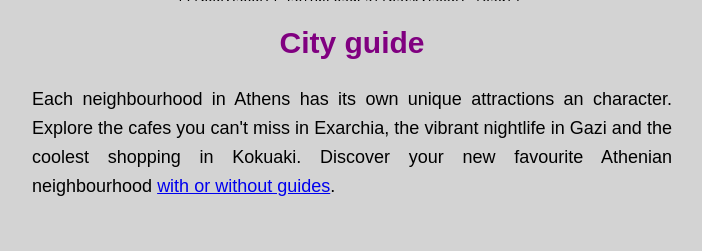
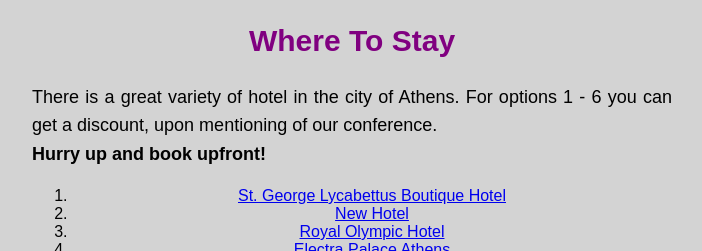
Before and after one commit to aandrovitsanea/Open-source-Conference-Website-Template, a PHP site: page /LocationPage.php in a window 1280 px wide. Shown: the part 1039-1290 px from the top of the page, without its empty margins (288-990 px from the left). Run offline with PHP 8.4, Linux system fonts and the light colour scheme; some libraries are stand-ins or nearby versions.

Commit message:
change venue to Syntagma - add map - add section accomodation

```diff
--- a/Files/LocationPage.php
+++ b/Files/LocationPage.php
@@ -26,6 +26,7 @@
                         </button>
                     <div class="dropdown-content">
                         <a href="#loc">Venue</a>
+                        <a href="#stay">Accommodation</a>
                         <a href="#guide">City guide</a>
                         <a href="#other_conf">More conferences</a>
                     </div></li>
@@ -40,18 +41,51 @@
 
         <h2 id="loc">Where To Find Us</h2>
         <p>
-            <b>The International Conference on Web Technologies</b> is taking place at <i>Odyssea Androutsou 3, Marousi, Athens</i>
+            <b>The International Conference on Web Technologies</b> is taking place in the heart of the busy city of Athens, at Syntagma Square, <i>Leoforos Vasilisis Amalias 133, Athina 105 57</i>.
         </p>
-        <h4>Instructions</h4>
         <p>
-            As seen in the map below, <i>Odyssea Androutsou 3</i> is a 2-minute walk from the nearest <br> metro-station; <a href="https://en.wikipedia.org/wiki/Marousi_metro_station" style="text-decoration:none;color:blue;">Marousi</a>
+            The venue is a 2-minute walk from the nearest metro-station; <a href="https://en.wikipedia.org/wiki/Syntagma_metro_station" style="text-decoration:none;color:blue;">Syntagma</a>.
         </p>
 <!----------------------- EMBED GOOGLE MAP FROM: https://www.embedgooglemap.net/ ------------------------->
         <div id="map">
-            <div class="mapouter"><div class="gmap_canvas"><iframe width="350" height="350" id="gmap_canvas" src="https://maps.google.com/maps?q=odyssea%20androutsou%203,%20marousi&t=&z=15&ie=UTF8&iwloc=&output=embed" frameborder="0" scrolling="no" marginheight="0" marginwidth="0"></iframe><a href="https://soap2day-to.com">soap2day</a><br><style>.mapouter{position:relative;text-align:right;height:350px;width:350px;}</style><a href="https://www.embedgooglemap.net">embedgooglemap.net</a><style>.gmap_canvas {overflow:hidden;background:none!important;height:350px;width:350px;}</style></div></div>
+            <iframe src="https://www.google.com/maps/embed?pb=!1m18!1m12!1m3!1d1111.954170666153!2d23.735067268376994!3d37.97523107488494!2m3!1f0!2f0!3f0!3m2!1i1024!2i768!4f13.1!3m3!1m2!1s0x14a1bd3edda00197%3A0xc496fdfe023ef242!2sMonument%20of%20the%20Unknown%20Soldier!5e0!3m2!1sen!2sgr!4v1614035008681!5m2!1sen!2sgr" width="600" height="450" style="border:0;" allowfullscreen="" loading="lazy"></iframe>
         </div>
 
 <!----------------------------------- CITY GUIDE --------------------------------------------------->
+        <h2 id="stay">Where To Stay</h2>
+        <p>
+            There is a great variety of hotel in the city of Athens. For options 1 - 6 you can get a discount, upon mentioning of our conference. <br> <b>Hurry up and book upfront!</b>
+        </p>
+
+        <ol>
+            <li><a href="http://lycabettus.athenshotels.it" class="external">St. George Lycabettus Boutique Hotel</a></li>
+            <li><a href="http://newhotel.athenshotels.it" class="external">New Hotel</a></li>
+            <li><a href="http://royalolympichotel.athenshotels.it" class="external">Royal Olympic Hotel</a></li>
+            <li><a href="http://electrapalace.athenshotels.it" class="external">Electra Palace Athens</a></li>
+            <li><a href="http://semiramis.athenshotels.it" class="external">Semiramis Hotel</a></li>
+            <li><a href="http://divanicaravel.athenshotels.it" class="external">Divani Caravel</a></li>
+            <li><a href="?param[lang]=en&amp;param[idmarea]=1&amp;param[loc_country]=GRC&amp;param[loc]=HIATH&amp;param[idhtl]=1875127&amp;action=form_hotel_description">Sofitel Athens Airport</a></li>
+            <li><a href="http://classicalkinggeorge.athenshotels.it" class="external">King George, a Luxury Collection Hotel, Athens</a></li>
+            <li><a href="http://crowneplaza.athenshotels.it" class="external">Crowne Plaza Athens City Centre</a></li>
+            <li><a href="?param[lang]=en&amp;param[idmarea]=1&amp;param[loc_country]=GRC&amp;param[loc]=HIATH&amp;param[idhtl]=1919048&amp;action=form_hotel_description">Hotel Grande Bretagne, a Luxury Collection Hotel, Athens</a></li>
+            <li><a href="?param[lang]=en&amp;param[idmarea]=1&amp;param[loc_country]=GRC&amp;param[loc]=HIATH&amp;param[idhtl]=124988&amp;action=form_hotel_description">Athens Marriott Hotel</a></li>
+            <li><a href="?param[lang]=en&amp;param[idmarea]=1&amp;param[loc_country]=GRC&amp;param[loc]=HIATH&amp;param[idhtl]=2048523&amp;action=form_hotel_description">Electra Metropolis Athens</a></li>
+            <li><a href="?param[lang]=en&amp;param[idmarea]=1&amp;param[loc_country]=GRC&amp;param[loc]=HIATH&amp;param[idhtl]=124254&amp;action=form_hotel_description">Hilton Athens</a></li>
+            <li><a href="?param[lang]=en&amp;param[idmarea]=1&amp;param[loc_country]=GRC&amp;param[loc]=HIATH&amp;param[idhtl]=2017185&amp;action=form_hotel_description">NJV Athens Plaza Hotel</a></li>
+            <li><a href="?param[lang]=en&amp;param[idmarea]=1&amp;param[loc_country]=GRC&amp;param[loc]=HIATH&amp;param[idhtl]=2019174&amp;action=form_hotel_description">Wyndham Grand Athens</a></li>
+            <li><a href="?param[lang]=en&amp;param[idmarea]=1&amp;param[loc_country]=GRC&amp;param[loc]=HIATH&amp;param[idhtl]=139223&amp;action=form_hotel_description">Athenaeum InterContinental</a></li>
+            <li><a href="?param[lang]=en&amp;param[idmarea]=1&amp;param[loc_country]=GRC&amp;param[loc]=HIATH&amp;param[idhtl]=641226&amp;action=form_hotel_description">AthensWas</a></li>
+            <li><a href="?param[lang]=en&amp;param[idmarea]=1&amp;param[loc_country]=GRC&amp;param[loc]=HIATH&amp;param[idhtl]=1892613&amp;action=form_hotel_description">COCO-MAT Athens BC</a></li>
+            <li><a href="http://divaniacropolis.athenshotels.it" class="external">Divani Palace Acropolis</a></li>
+            <li><a href="?param[lang]=en&amp;param[idmarea]=1&amp;param[loc_country]=GRC&amp;param[loc]=HIATH&amp;param[idhtl]=1847136&amp;action=form_hotel_description">Glyfada Riviera Hotel</a></li>
+            <li><a href="?param[lang]=en&amp;param[idmarea]=1&amp;param[loc_country]=GRC&amp;param[loc]=HIATH&amp;param[idhtl]=1370224&amp;action=form_hotel_description">Grand Hyatt Athens</a></li>
+            <li><a href="?param[lang]=en&amp;param[idmarea]=1&amp;param[loc_country]=GRC&amp;param[loc]=HIATH&amp;param[idhtl]=2019839&amp;action=form_hotel_description">Grecotel Pallas Athena</a></li>
+            <li><a href="?param[lang]=en&amp;param[idmarea]=1&amp;param[loc_country]=GRC&amp;param[loc]=HIATH&amp;param[idhtl]=1899262&amp;action=form_hotel_description">Life Gallery</a></li>
+            <li><a href="?param[lang]=en&amp;param[idmarea]=1&amp;param[loc_country]=GRC&amp;param[loc]=HIATH&amp;param[idhtl]=1370950&amp;action=form_hotel_description">Perianth Hotel</a></li>
+            <li><a href="?param[lang]=en&amp;param[idmarea]=1&amp;param[loc_country]=GRC&amp;param[loc]=HIATH&amp;param[idhtl]=1952673&amp;action=form_hotel_description">The Pinnacle Athens</a></li>
+            <li><a href="?param[lang]=en&amp;param[idmarea]=1&amp;param[loc_country]=GRC&amp;param[loc]=HIATH&amp;param[idhtl]=1951467&amp;action=form_hotel_description">Theoxenia Palace Hotel</a></li>
+            <br class="clear">
+        </ol>
 
         <h2 id="guide">City guide</h2>
         <p>
```
